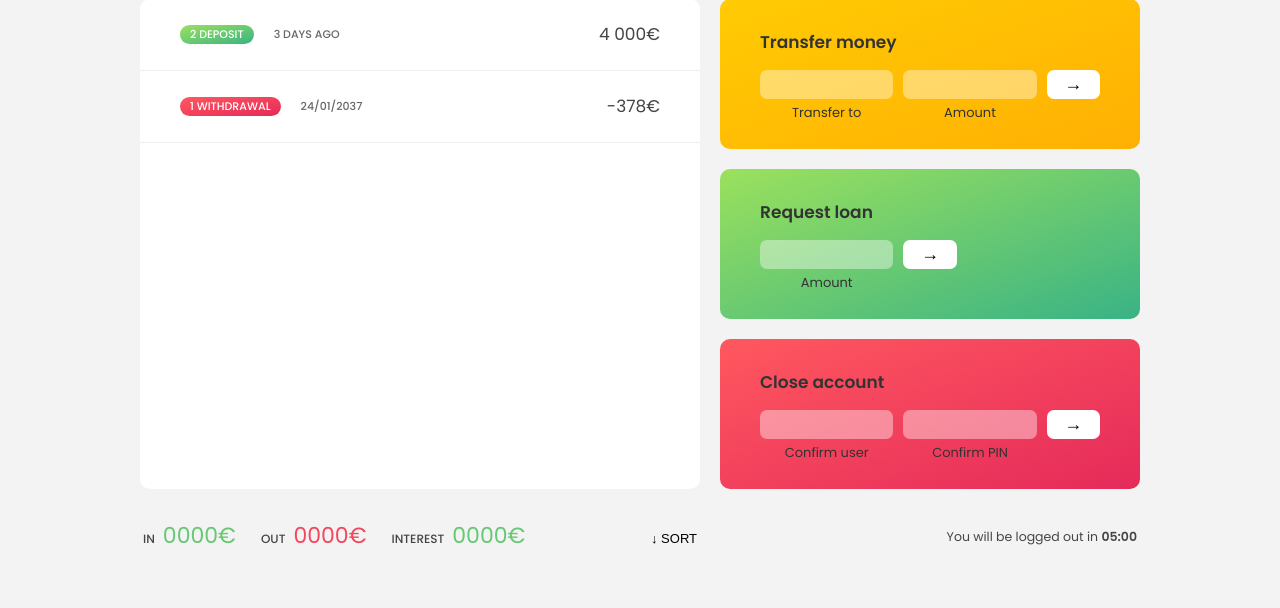
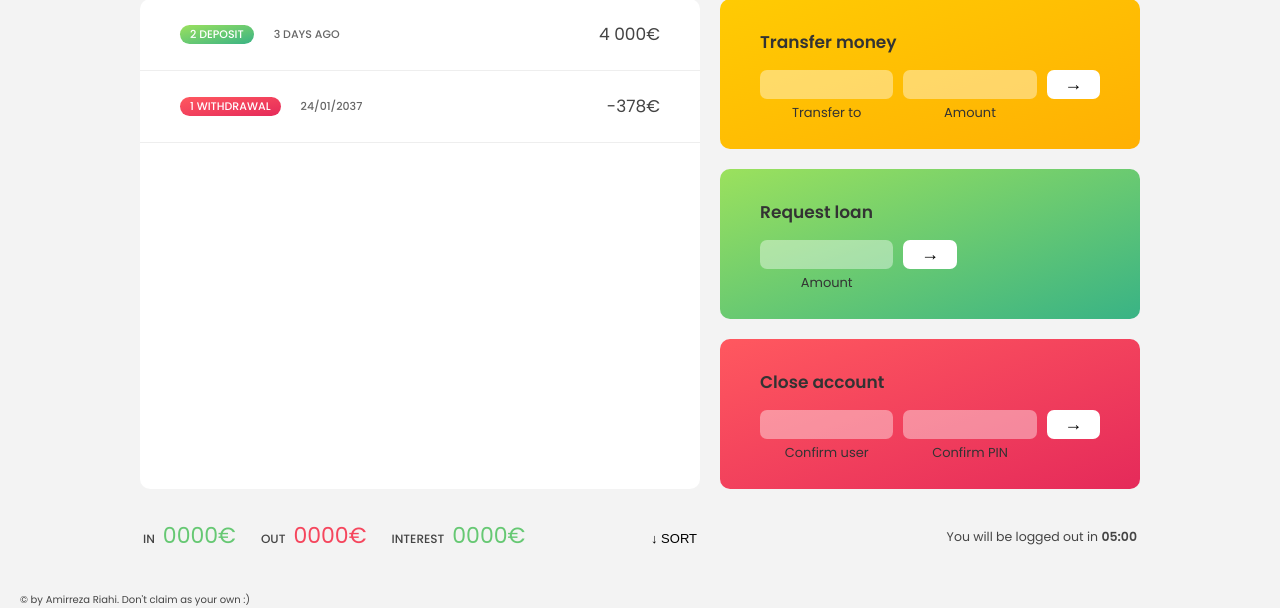
Before and after one commit to AmirRiahi2008/bankist-app-php, a PHP site: page / in a window 1280 px wide. Shown: the part 222-830 px from the top of the page. Before the commit the page ends 767 px from the top, so only its background shows below. Run offline with PHP 8.4, Linux system fonts and the light colour scheme; data that the repository does not hold is empty.

```diff
--- /dev/null
+++ b/App/Validation/valid-auth.php
@@ -0,0 +1 @@
+<?php
--- a/Template/home.php
+++ b/Template/home.php
@@ -105,9 +105,9 @@
     </p>
   </main>
 
-  <!-- <footer>
-      &copy; by Jonas Schmedtmann. Don't claim as your own :)
-    </footer> -->
+  <footer>
+    &copy; by Amirreza Riahi. Don't claim as your own :)
+  </footer>
 
   <script src=<?= siteUri("./assets/js/controller.js?v=") . rand(99, 999999999) ?>></script>
 </body>
```
Also changed, not shown: composer.json (+8 -3 lines).
